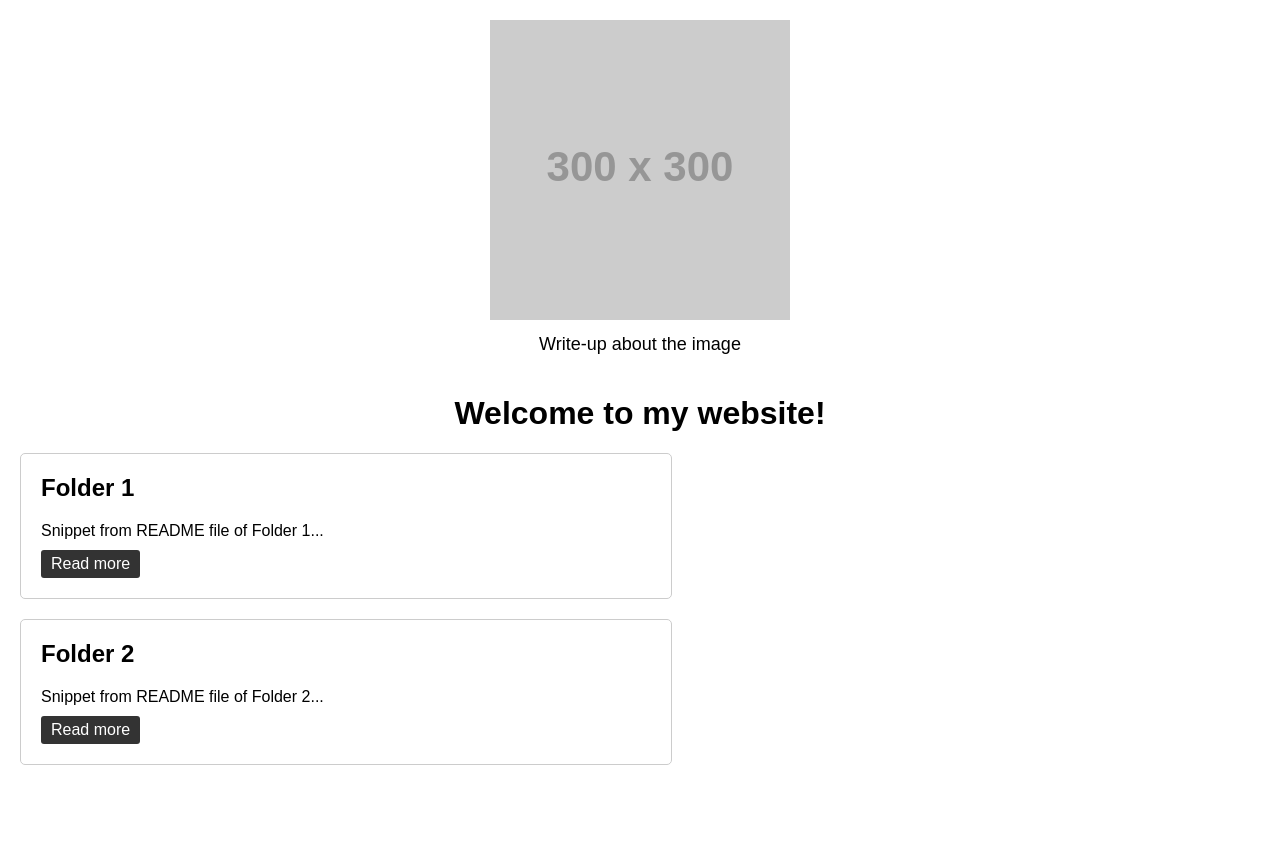
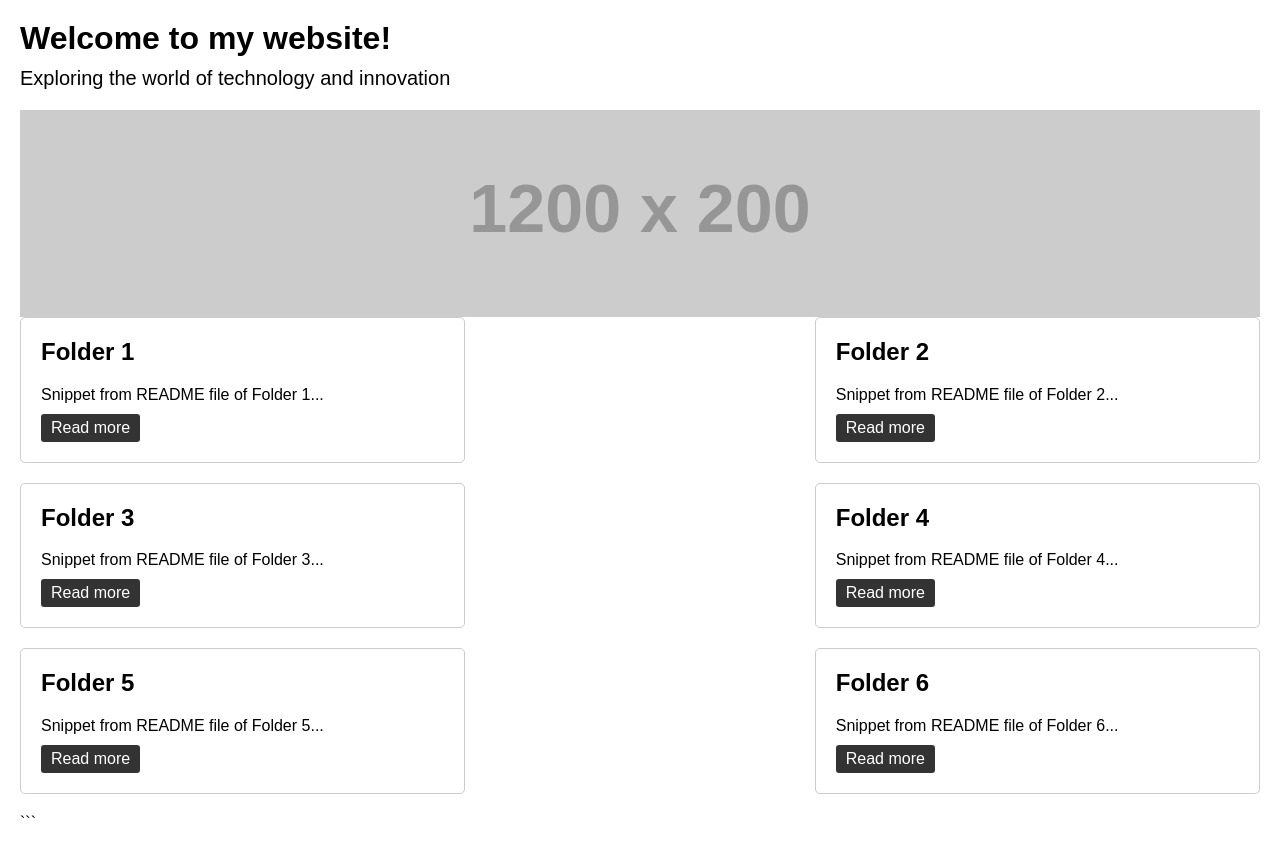
Before and after one commit to packetio-network/packetio-network.github.io, a plain HTML site: page index.html in a window 1280 px wide. Before the commit the page ends 805 px from the top, so only its background shows below. Drawn offline with Linux system fonts and the light colour scheme; placeholder pictures from the web are drawn by us.

Commit message:
Update index.html

````diff
--- a/index.html
+++ b/index.html
@@ -8,33 +8,35 @@
             margin: 20px;
         }
 
-        h1 {
-            text-align: center;
+        .header {
+            display: flex;
+            justify-content: flex-start;
+            align-items: flex-start;
+            flex-wrap: wrap;
         }
 
-        .header {
-            text-align: center;
-            margin-bottom: 40px;
+        .header h1 {
+            margin: 0;
+        }
+
+        .header p {
+            font-size: 20px;
+            margin-top: 10px;
         }
 
         .header img {
-            width: 300px;
+            width: 100%;
             height: auto;
-        }
-
-        .header p {
-            font-size: 18px;
-            margin-top: 10px;
         }
 
         .repository-wrapper {
             display: flex;
+            flex-wrap: wrap;
             justify-content: space-between;
-            flex-wrap: wrap;
         }
 
         .repository-box {
-            width: calc(50% - 10px);
+            width: calc(33.33% - 10px);
             padding: 20px;
             border: 1px solid #ccc;
             border-radius: 5px;
@@ -66,11 +68,12 @@
 </head>
 <body>
     <div class="header">
-        <img src="https://via.placeholder.com/300" alt="Image">
-        <p>Write-up about the image</p>
+        <div>
+            <h1>Welcome to my website!</h1>
+            <p>Exploring the world of technology and innovation</p>
+        </div>
+        <img src="https://via.placeholder.com/1200x200" alt="Image">
     </div>
-
-    <h1>Welcome to my website!</h1>
 
     <div class="repository-wrapper">
         <div class="repository-box">
@@ -84,6 +87,31 @@
             <p>Snippet from README file of Folder 2...</p>
             <a href="https://github.com/username/repo-2">Read more</a>
         </div>
-    </div>
+
+        <div class="repository-box">
+            <h2>Folder 3</h2>
+            <p>Snippet from README file of Folder 3...</p>
+            <a href="https://github.com/username/repo-3">Read more</a>
+        </div>
+
+        <div class="repository-box">
+            <h2>Folder 4</h2>
+            <p>Snippet from README file of Folder 4...</p>
+            <a href="https://github.com/username/repo-4">Read more</a>
+        </div>
+
+        <div class="repository-box">
+            <h2>Folder 5</h2>
+            <p>Snippet from README file of Folder 5...</p>
+            <a href="https://github.com/username/repo-5">Read more</a>
+        </div>
+
+        <div class="repository-box">
+			<h2>Folder 6</h2>
+			<p>Snippet from README file of Folder 6...</p>
+			<a href="https://github.com/username/repo-6">Read more</a>
+		</div>
+	</div>
 </body>
 </html>
+```
````
